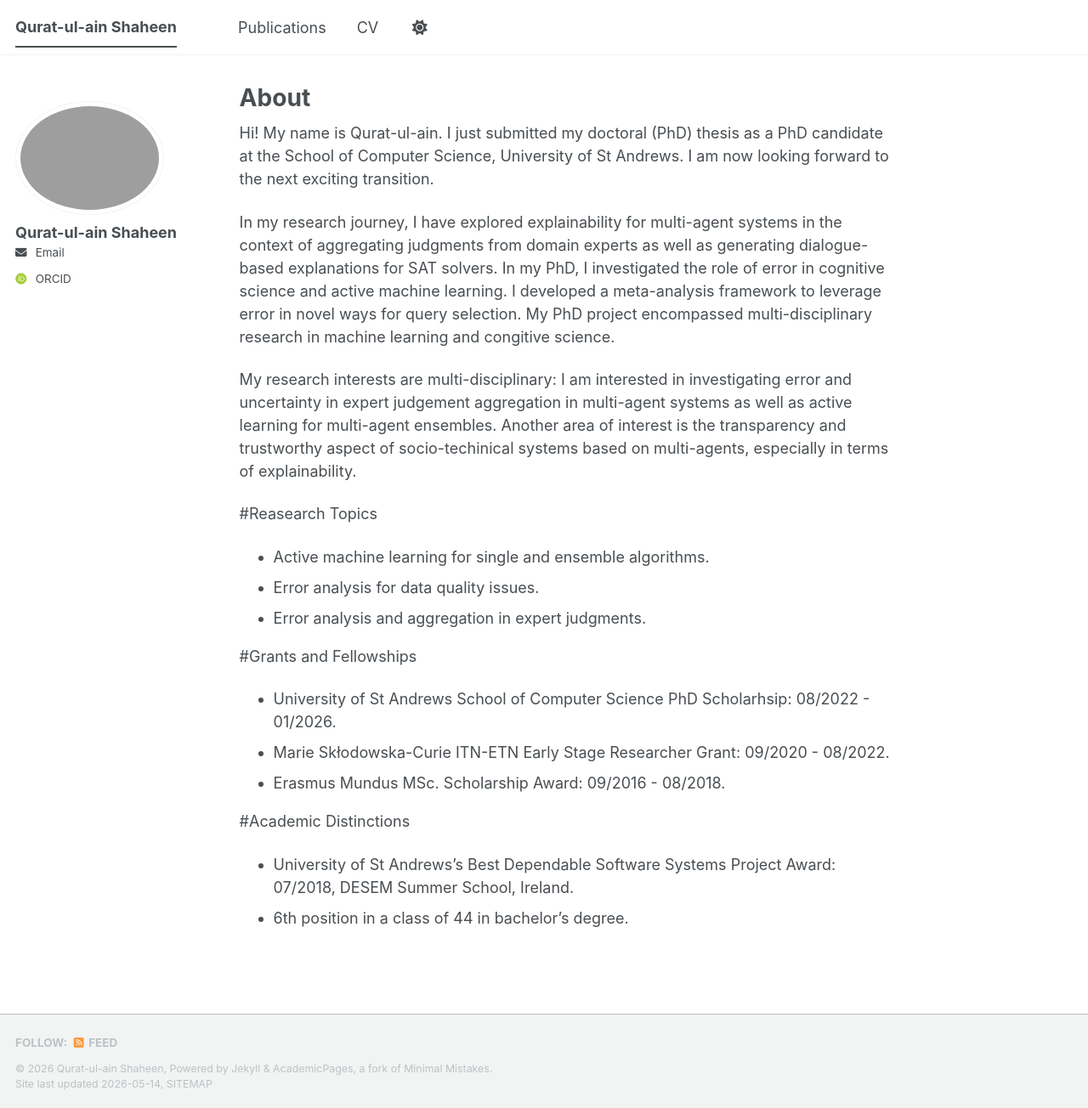
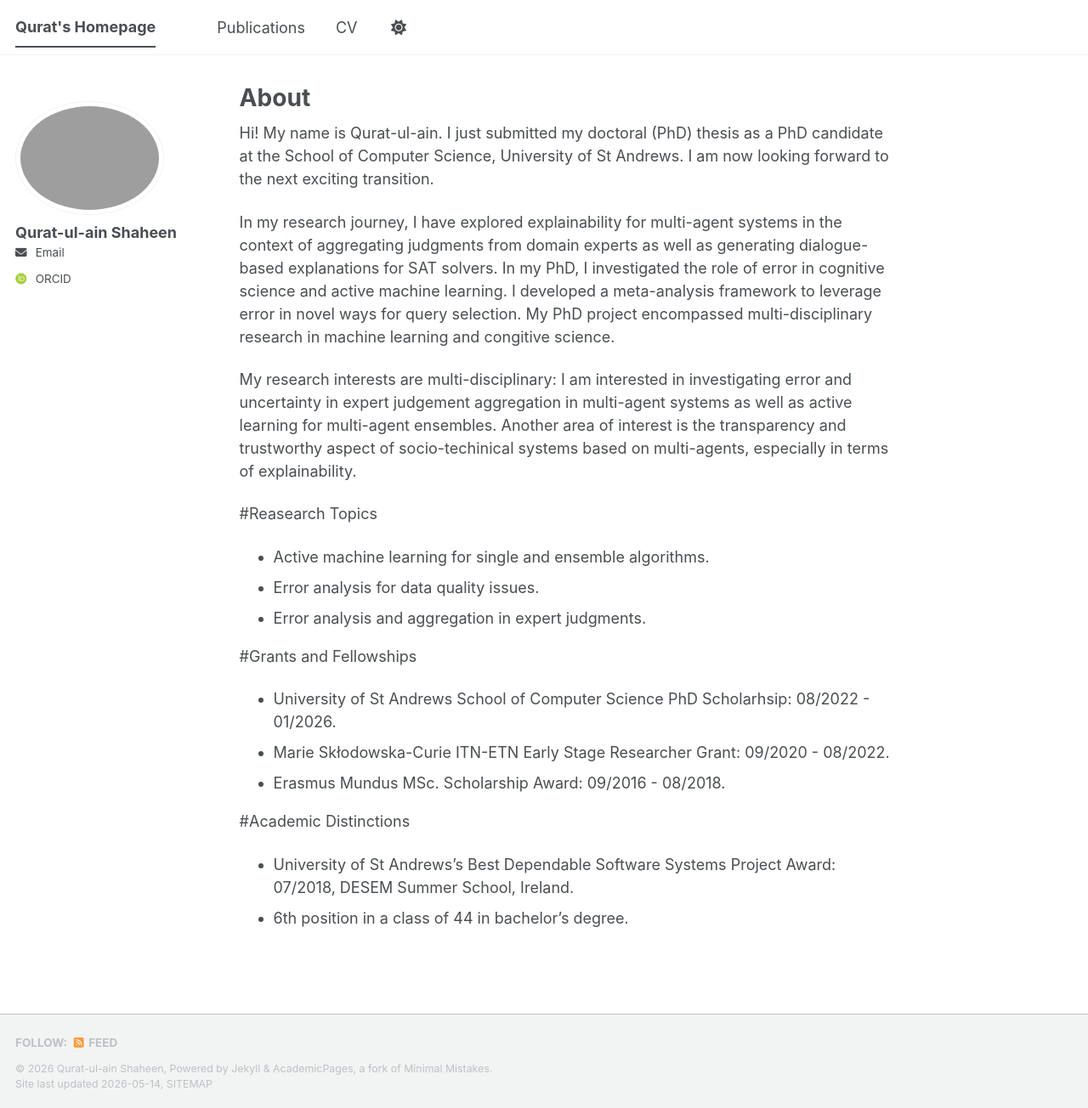
Before and after one commit to QuratulainS/QuratulainS.github.io, a Jekyll site: the page built from _pages/about.md, in a window 1280 px wide and 1304 px high. Shown: the whole window at 85% size. Built offline with Jekyll 4.4.1, drawn with Linux system fonts in a browser that asks for light colours; some web fonts are replaced; a script bundle is joined from its source files by our own code; library files that are not in the unit come from our copies.

Commit message:
Update _config.yml

```diff
--- a/_config.yml
+++ b/_config.yml
@@ -9,10 +9,10 @@
 # Basic Site Settings
 locale                   : "en-US"
 site_theme               : "default" # The available themes options are "default", "air", "sunrise", "mint", "dirt" and "contrast"
-title                    : "Qurat-ul-ain Shaheen"
+title                    : "Qurat's Homepage"
 title_separator          : "-"
-#name                     : &name "Qurat-ul-ain Shaheen"
-description              : &description "Qurat-ul-ain's Homepage"   # Update this with a general description of your site, this is the default if not overridden by a page
+name                     : &name "Qurat-ul-ain Shaheen"
+#description              : &description "Qurat-ul-ain's Homepage"   # Update this with a general description of your site, this is the default if not overridden by a page
 url                      : https://QuratulainS.github.io # The base hostname & protocol for your site e.g. "https://[your GitHub username].github.io",
                                                            # or if you already have some other page hosted on Github then use "https://[your GitHub username].github.io/[Your Repo Name]"
 baseurl                  : "" # the subpath of your site, e.g. "/blog"
```
